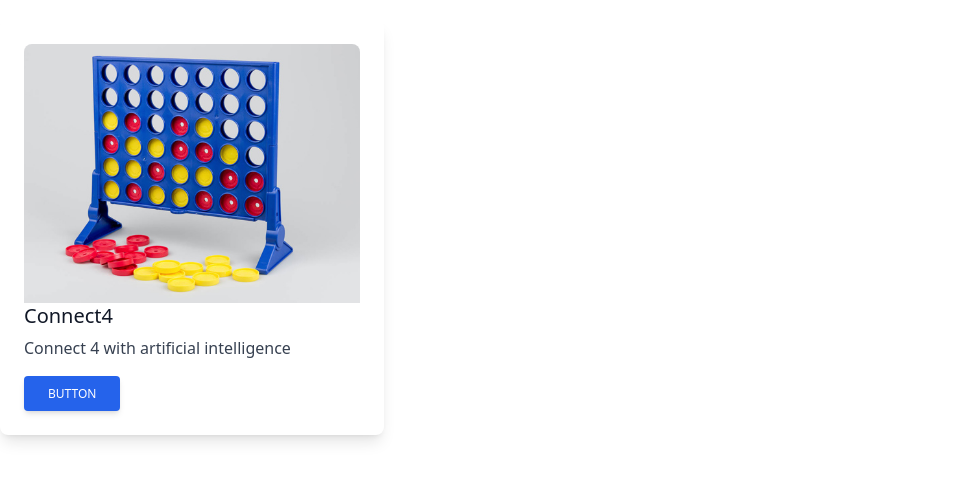
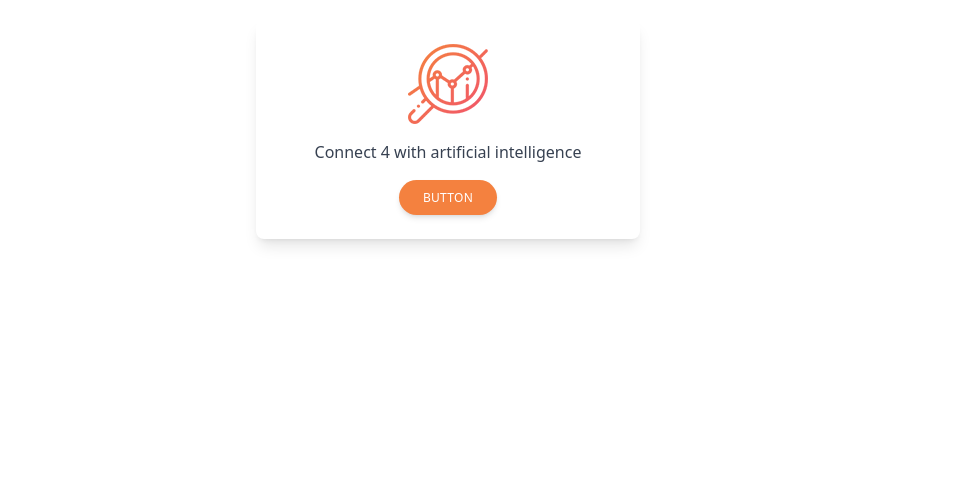
Before and after one commit to Arghz-dotcom/TheSmartComputer, a Gatsby site: page / in a window 1280 px wide. Shown: the part 64-544 px from the top of the page, without its empty margins (0-979 px from the left). Built offline with nearby package versions, Linux system fonts and the light colour scheme; Gatsby itself is replaced by a stand-in of ours.

Commit message:
better layout

```diff
--- a/src/components/card.js
+++ b/src/components/card.js
@@ -2,18 +2,16 @@ import React from "react"
 import { navigate } from "gatsby"
 import { StaticImage } from 'gatsby-plugin-image'
 
-// <img class="rounded-t-lg" src="https://mdbootstrap.com/img/new/standard/nature/184.jpg" alt=""/>
 const Card = () => {
     return (
-        <div class="block p-6 rounded-lg shadow-lg bg-white max-w-sm">
+        <div class="block p-6 rounded-lg shadow-lg bg-white max-w-sm text-center">
             <a href="#!">
-              <StaticImage class="rounded-t-lg" src="../images/puissance-4.jpg" alt="" />
+              <StaticImage class="rounded-t-lg mb-4" src="../images/features-icon-1.png" alt="" />
             </a>
-            <h5 class="text-gray-900 text-xl leading-tight font-medium mb-2">Connect4</h5>
             <p class="text-gray-700 text-base mb-4">
             Connect 4 with artificial intelligence
             </p>
-            <button  onClick={()=>{navigate("/connect4/")}} type="button" class=" inline-block px-6 py-2.5 bg-blue-600 text-white font-medium text-xs leading-tight uppercase rounded shadow-md hover:bg-blue-700 hover:shadow-lg focus:bg-blue-700 focus:shadow-lg focus:outline-none focus:ring-0 active:bg-blue-800 active:shadow-lg transition duration-150 ease-in-out">Button</button>
+            <button onClick={()=>{navigate("/connect4/")}} type="button" class=" inline-block px-6 py-2.5 bg-[#f4813f] text-white font-medium text-xs leading-tight uppercase rounded-3xl shadow-md hover:bg-[#f1556a] hover:shadow-lg focus:bg-[#f1556a] focus:shadow-lg focus:outline-none focus:ring-0 active:bg-blue-800 active:shadow-lg transition duration-150 ease-in-out tracking-wide">Button</button>
         </div>
     )
   }
--- a/src/components/layout.js
+++ b/src/components/layout.js
@@ -5,7 +5,7 @@ const Layout = props => {
   return (
     <div class="min-h-screen flex flex-col">
       <Header2 />
-      <div class="flex-1 flex flex-col sm:flex-row">
+      <div class="flex-1 flex flex-col sm:flex-row lg:px-64">
         <main class="flex-1">{props.children}</main>
       </div>
     </div>
```
Also changed, not shown: src/images/features-icon-1.png (added).
